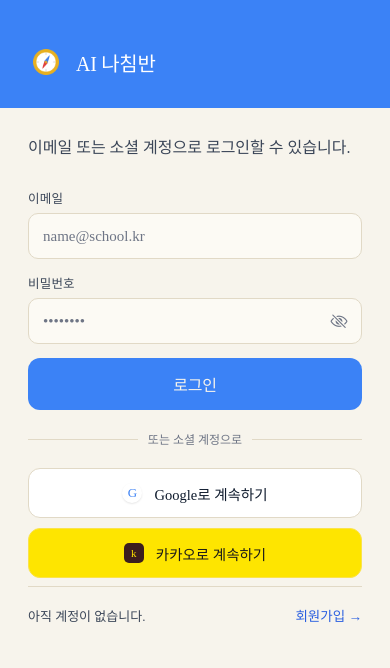
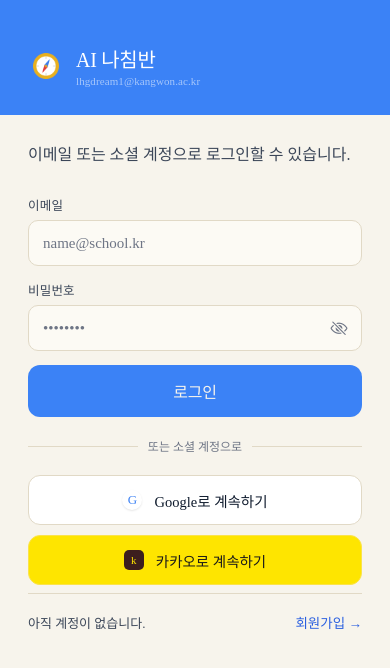
Before and after one commit to hxxungg/CapstoneDesign, a React Native app in the folder mobile/: screen /Login in a window 390 px wide. Shown: the top 668 px of the page. Built offline with nearby package versions, Linux system fonts and the light colour scheme; no server answers; a web font is replaced by a local one.

Commit message:
real last edit please

```diff
--- a/mobile/src/components/AppShell.js
+++ b/mobile/src/components/AppShell.js
@@ -15,6 +15,7 @@
 import PolicyModal from './PolicyModal';
 import { LEGAL_POLICIES, getVisiblePolicyKeys } from '../config/legalPolicies';
 import BrandMark from './BrandMark';
+import SidebarBrand from './SidebarBrand';
 
 const C = THEME;
 const F = FONTS;
@@ -444,8 +445,7 @@
       <View style={s.sidebar}>
         {/* 브랜드 */}
         <View style={s.brand}>
-          <BrandMark size={36} />
-          <Text style={s.brandName}>AI 나침반</Text>
+          <SidebarBrand markSize={36} nameStyle={s.brandName} emailStyle={s.brandEmail} />
         </View>
 
         {/* 네비게이션 */}
@@ -566,6 +566,7 @@
   },
   brand: { flexDirection: 'row', alignItems: 'center', gap: 12, paddingHorizontal: 8, paddingBottom: 22 },
   brandName: { fontFamily: F.sansBold, fontSize: 16, color: '#fff', letterSpacing: -0.2 },
+  brandEmail: { fontSize: 10, color: 'rgba(255,255,255,0.5)' },
   brandSub:  { fontFamily: F.mono, fontSize: 9.5, color: 'rgba(255,255,255,0.5)', letterSpacing: 1.2, marginTop: 2 },
 
   navList:   { gap: 2 },
--- /dev/null
+++ b/mobile/src/components/SidebarBrand.js
@@ -0,0 +1,32 @@
+import React from 'react';
+import { View, Text, StyleSheet } from 'react-native';
+import BrandMark from './BrandMark';
+import { FONTS } from '../config/api';
+
+const F = FONTS;
+export const SIDEBAR_BRAND_EMAIL = 'lhgdream1@kangwon.ac.kr';
+
+export default function SidebarBrand({ markSize = 36, nameStyle, emailStyle }) {
+  return (
+    <View style={styles.row}>
+      <BrandMark size={markSize} />
+      <View style={styles.textCol}>
+        <Text style={[styles.name, nameStyle]}>AI 나침반</Text>
+        <Text style={[styles.email, emailStyle]}>{SIDEBAR_BRAND_EMAIL}</Text>
+      </View>
+    </View>
+  );
+}
+
+const styles = StyleSheet.create({
+  row: { flexDirection: 'row', alignItems: 'center', gap: 12 },
+  textCol: { flexShrink: 1 },
+  name: { fontFamily: F.sansBold, fontSize: 16, color: '#fff', letterSpacing: -0.2 },
+  email: {
+    marginTop: 2,
+    fontFamily: F.sans,
+    fontSize: 10.5,
+    color: 'rgba(255,255,255,0.55)',
+    letterSpacing: 0.1,
+  },
+});
--- a/mobile/src/screens/LoginScreen.js
+++ b/mobile/src/screens/LoginScreen.js
@@ -13,7 +13,7 @@
 import { NATIVE_SOCIAL_ENABLED, WEB_SOCIAL_ENABLED } from '../config/features';
 import { appAlert } from '../utils/appAlert';
 import { VALIDATION } from '../utils/uiCopy';
-import BrandMark from '../components/BrandMark';
+import SidebarBrand from '../components/SidebarBrand';
 
 const C = THEME;
 const F = FONTS;
@@ -31,10 +31,7 @@
       <KeyboardAvoidingView style={{ flex: 1, backgroundColor: C.dark }} behavior={Platform.OS === 'ios' ? 'padding' : 'height'}>
         {/* 네이비 브랜드 헤더 */}
         <View style={sh.phoneHeader}>
-          <View style={{ flexDirection: 'row', alignItems: 'center', gap: 12 }}>
-            <BrandMark size={36} />
-            <Text style={sh.phoneHeaderName}>AI 나침반</Text>
-          </View>
+          <SidebarBrand markSize={36} nameStyle={sh.phoneHeaderName} emailStyle={sh.brandEmail} />
         </View>
         {/* 크림 폼 영역 */}
         <ScrollView
@@ -67,10 +64,7 @@
     <View style={{ flex: 1, flexDirection: 'row', backgroundColor: C.background }}>
       {/* Left — brand panel */}
       <View style={sh.leftPanel}>
-        <View style={{ flexDirection: 'row', alignItems: 'center', gap: 12 }}>
-          <BrandMark size={36} />
-          <Text style={sh.leftBrandName}>AI 나침반</Text>
-        </View>
+        <SidebarBrand markSize={36} nameStyle={sh.leftBrandName} emailStyle={sh.brandEmail} />
 
         <View style={{ flex: 1, justifyContent: 'center', maxWidth: 360 }}>
           <Text style={sh.tagline}>AI 활용, 과정이 중요합니다.</Text>
@@ -116,6 +110,7 @@
     backgroundColor: C.dark,
   },
   phoneHeaderName: { fontFamily: F.sansBold, fontSize: 20, color: '#fff', letterSpacing: -0.3 },
+  brandEmail: { fontSize: 11, color: 'rgba(255,255,255,0.55)' },
   phoneFormContent: { flexGrow: 1, padding: 28, paddingBottom: 48 },
   formBox: { maxWidth: 400, width: '100%', alignSelf: 'center', gap: 0 },
 
--- a/mobile/src/screens/RegisterScreen.js
+++ b/mobile/src/screens/RegisterScreen.js
@@ -9,7 +9,7 @@
 import { appAlert } from '../utils/appAlert';
 import { VALIDATION } from '../utils/uiCopy';
 import PolicyModal from '../components/PolicyModal';
-import BrandMark from '../components/BrandMark';
+import SidebarBrand from '../components/SidebarBrand';
 
 const C = THEME;
 const F = FONTS;
@@ -60,10 +60,7 @@
     return (
       <KeyboardAvoidingView style={{ flex: 1, backgroundColor: C.dark }} behavior={Platform.OS === 'ios' ? 'padding' : 'height'}>
         <View style={sh.phoneHeader}>
-          <View style={{ flexDirection: 'row', alignItems: 'center', gap: 12 }}>
-            <BrandMark size={36} />
-            <Text style={sh.phoneHeaderName}>AI 나침반</Text>
-          </View>
+          <SidebarBrand markSize={36} nameStyle={sh.phoneHeaderName} emailStyle={sh.brandEmail} />
         </View>
         <ScrollView
           style={{ flex: 1, backgroundColor: C.background }}
@@ -91,10 +88,7 @@
   return (
     <View style={{ flex: 1, flexDirection: 'row', backgroundColor: C.background }}>
       <View style={sh.leftPanel}>
-        <View style={{ flexDirection: 'row', alignItems: 'center', gap: 12 }}>
-          <BrandMark size={36} />
-          <Text style={sh.leftBrandName}>AI 나침반</Text>
-        </View>
+        <SidebarBrand markSize={36} nameStyle={sh.leftBrandName} emailStyle={sh.brandEmail} />
         <View style={{ flex: 1, justifyContent: 'center' }}>
           <Text style={sh.tagline}>올바른 AI 사용을 위하여</Text>
           <Text style={sh.taglineSub}>
@@ -136,6 +130,7 @@
     backgroundColor: C.dark,
   },
   phoneHeaderName: { fontFamily: F.sansBold, fontSize: 20, color: '#fff', letterSpacing: -0.3 },
+  brandEmail: { fontSize: 11, color: 'rgba(255,255,255,0.55)' },
   phoneFormContent: { flexGrow: 1, padding: 28, paddingBottom: 48 },
   formBox: { maxWidth: 400, width: '100%', alignSelf: 'center' },
   formTitle: {
```
